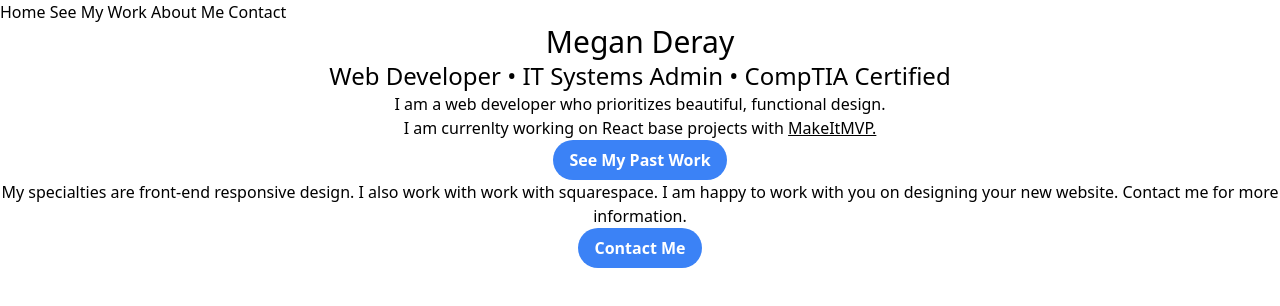
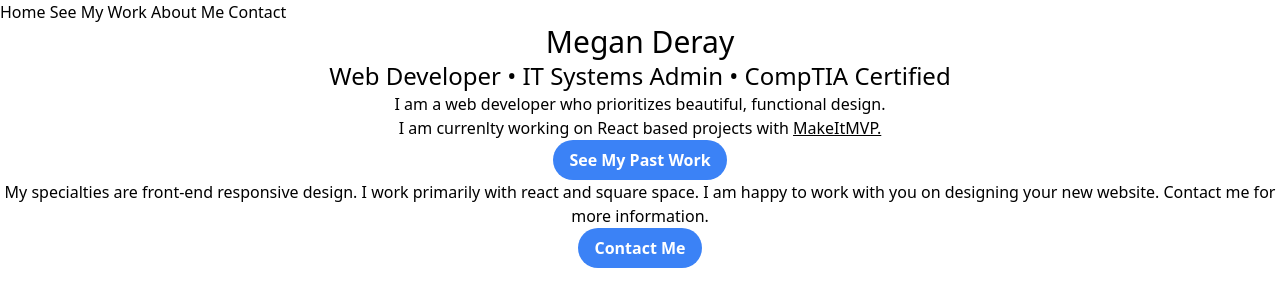
Before and after one commit to megrde93/MegansPortfolio, a React (Create React App) app: page / in a window 1280 px wide. Shown: the top 306 px of the page. Built offline with nearby package versions, Linux system fonts and the light colour scheme.

Commit message:
homepage

```diff
--- a/src/components/HomePage.js
+++ b/src/components/HomePage.js
@@ -14,7 +14,7 @@ const HomePage = () => {
 
       <div class="text-center">
         <h2>
-          I am currenlty working on React base projects with{" "}
+          I am currenlty working on React based projects with{" "}
           <a
             className="underline"
             target="_blank"
@@ -34,9 +34,9 @@ const HomePage = () => {
 
       <div class="text-center">
         <h2>
-          My specialties are front-end responsive design. I also work with work
-          with squarespace. I am happy to work with you on designing your new
-          website. Contact me for more information.
+          My specialties are front-end responsive design. I work primarily with
+          react and square space. I am happy to work with you on designing your
+          new website. Contact me for more information.
         </h2>
 
         <Link to="Contact">
```
